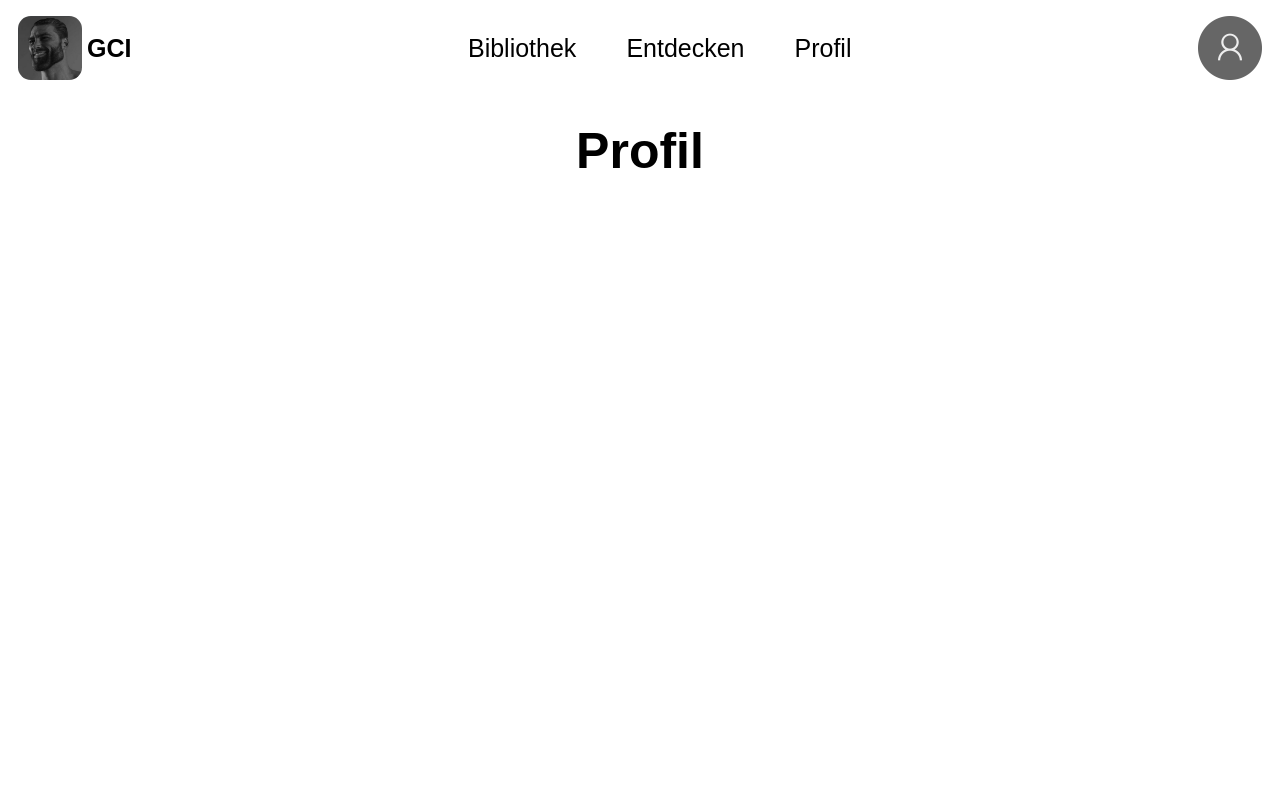
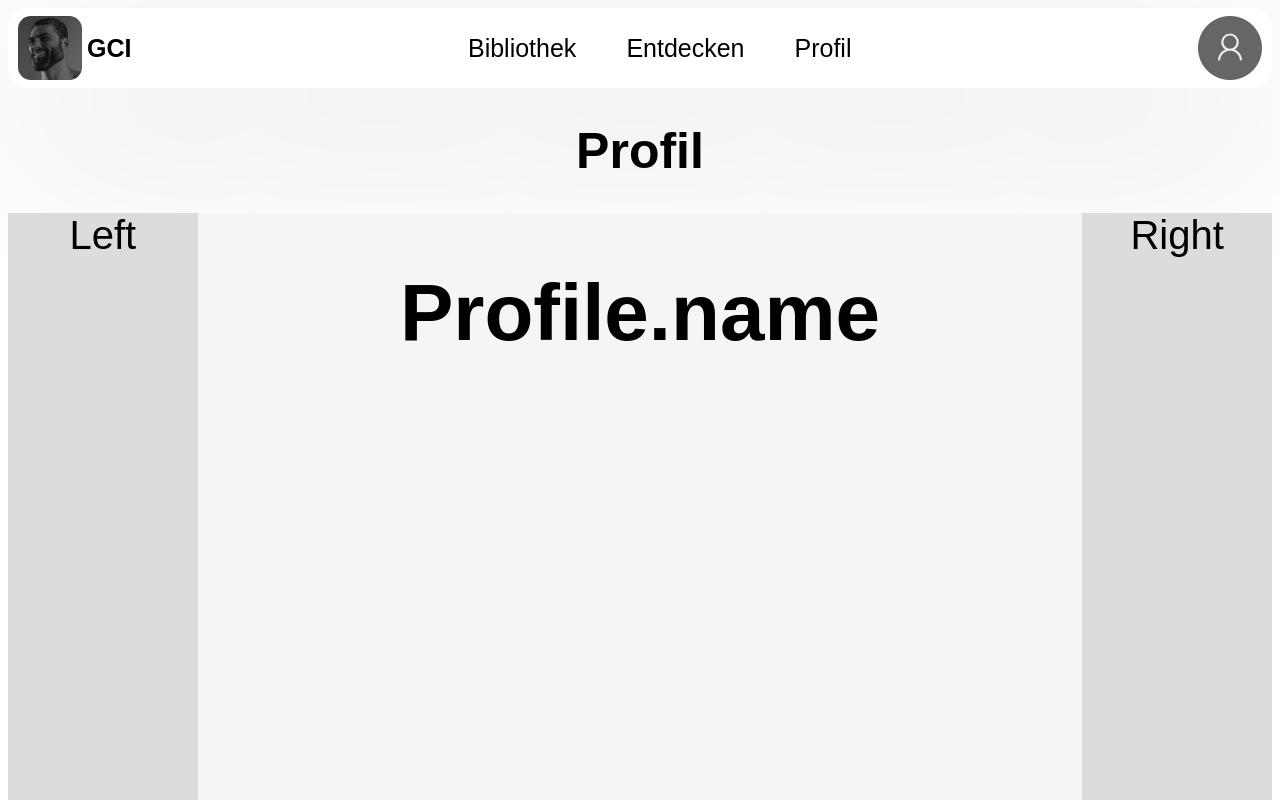
Before and after one commit to ArchdragonPeak/gc_industries, a Vue app in the folder frontend/: page /profile in a window 1280 px wide. Shown: the top 800 px of the page. Built offline with nearby package versions, Linux system fonts and the light colour scheme.

Commit message:
fixed rating alignment and margin, added shadow to navbar, added scrollwheel to all pages

```diff
--- a/frontend/src/App.vue
+++ b/frontend/src/App.vue
@@ -17,6 +17,9 @@
 </template>
 
 <style scoped>
+body {
+    overflow-y: scroll;
+}
 #app {
   font-family: Helvetica, Arial, sans-serif;
   -webkit-font-smoothing: antialiased;
--- a/frontend/src/components/GameListItem.vue
+++ b/frontend/src/components/GameListItem.vue
@@ -63,8 +63,8 @@
         font-family: Arial, Helvetica, sans-serif;
         font-size: 18px;
         color: slateblue;
-        margin-top: 50%;
-        margin-left: 10px;
+        margin: 10px 10px;
+        align-self: center;
     }
     img{
         display: inline-block;
--- a/frontend/src/components/NavBar.vue
+++ b/frontend/src/components/NavBar.vue
@@ -22,6 +22,9 @@ export default {
 </script>
 
 <style>
+body {
+    overflow-y: scroll;
+}
 #threebuttons {
   font-family: sans-serif;
   width: 100%;
@@ -44,6 +47,8 @@ export default {
   height: 80px;
   display: flex;
   align-items : center;
+  box-shadow: 0px 50px 200px gainsboro;
+  border-radius: 20px;
 }
 
 /* Style the links inside the navigation bar */
--- a/frontend/src/views/DiscoverView.vue
+++ b/frontend/src/views/DiscoverView.vue
@@ -1,4 +1,6 @@
 <template>
+    <h1 class="title">Entdecken</h1>
+    <TestGameList></TestGameList>
     <TestGameList></TestGameList>
 </template>
 
@@ -13,5 +15,39 @@ export default{
 }
 </script>
 
-<style>
+<style scoped>
+body {
+    overflow-y: scroll;
+}
+h1.title {
+    font-family: sans-serif;
+    font-size: 50px;
+    text-align: center;
+}
+div.wrapper {
+    width: 100%;
+    height: 800px;
+    text-align: center;
+    font-size: 40px;
+    font-family: sans-serif;
+}
+div.left {
+    float: left;
+    width: 15%;
+    background-color: gainsboro;
+    height: 100%
+
+}
+div.right {
+    float: left;
+    width: 15%;
+    background-color: gainsboro;
+    height: 100%
+}
+div.main {
+    float: left;
+    width: 70%;
+    background-color: whitesmoke;
+    height: 100%
+}
 </style>
--- a/frontend/src/views/GameView.vue
+++ b/frontend/src/views/GameView.vue
@@ -4,7 +4,7 @@
     <div class="wrapper">
         <div class="left">Left</div>
 
-    <div class="game">
+        <div class="main">
             <p>Game</p>
         </div>
 
@@ -17,7 +17,9 @@
 </script>
 
 <style>
-
+body {
+    overflow-y: scroll;
+}
 h1.title {
     font-family: sans-serif;
     font-size: 50px;
@@ -43,7 +45,7 @@ div.right {
     background-color: green;
     height: 100%
 }
-div.game {
+div.main {
     float: left;
     width: 70%;
     background-color: blue;
--- a/frontend/src/views/LibraryView.vue
+++ b/frontend/src/views/LibraryView.vue
@@ -12,6 +12,9 @@ export default{
 </script>
 
 <style>
+body {
+    overflow-y: scroll;
+}
 h1.title {
     font-family: sans-serif;
     font-size: 50px;
--- a/frontend/src/views/ProfileView.vue
+++ b/frontend/src/views/ProfileView.vue
@@ -1,5 +1,15 @@
 <template>
     <h1 class="title">Profil</h1>
+    <div class="wrapper">
+        <div class="left">Left</div>
+
+        <div class="main">
+            <h1> Profile.name</h1>
+        </div>
+
+        <div class="right">Right</div>
+    </div>
+
 </template>
 
 <script>
@@ -11,10 +21,39 @@ export default{
 }
 </script>
 
-<style>
+<style scoped>
+body {
+    overflow-y: scroll;
+}
 h1.title {
     font-family: sans-serif;
     font-size: 50px;
     text-align: center;
 }
+div.wrapper {
+    width: 100%;
+    height: 800px;
+    text-align: center;
+    font-size: 40px;
+    font-family: sans-serif;
+}
+div.left {
+    float: left;
+    width: 15%;
+    background-color: gainsboro;
+    height: 100%
+
+}
+div.right {
+    float: left;
+    width: 15%;
+    background-color: gainsboro;
+    height: 100%
+}
+div.main {
+    float: left;
+    width: 70%;
+    background-color: whitesmoke;
+    height: 100%
+}
 </style>
```
Lines whose indentation alone changed are shown as unchanged.
